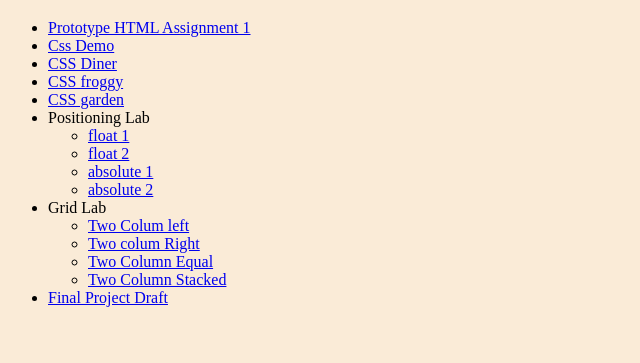
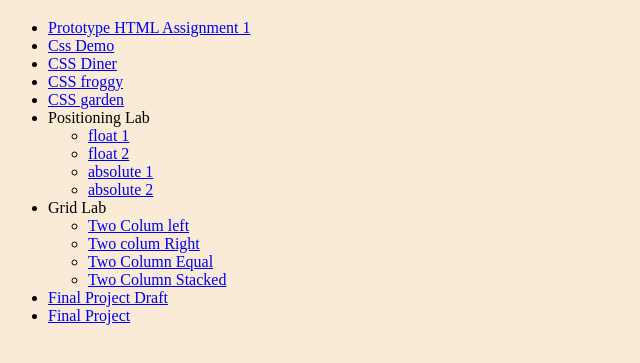
Before and after one commit to anshika15-tech/ifsc-11003, a plain HTML site: page index.html in a window 1280 px wide. Shown: the part 61-424 px from the top of the page, without its empty margins (0-640 px from the left). Drawn offline with Linux system fonts and the light colour scheme.

Commit message:
Update final project

```diff
--- a/index.html
+++ b/index.html
@@ -36,6 +36,7 @@
         </ul>
       </li>
       <li><a href="Final project draft/assets /html/index.html">Final Project Draft</a></li>
+      <li><a href ="Final project /assets /html/index.html">Final Project</a></li>
 
 
     </nav>
```
Also changed, not shown: Final project /assets /html/books.html (+3 -0 lines), Final project /assets /html/finalproject.html (+0 -7 lines).
